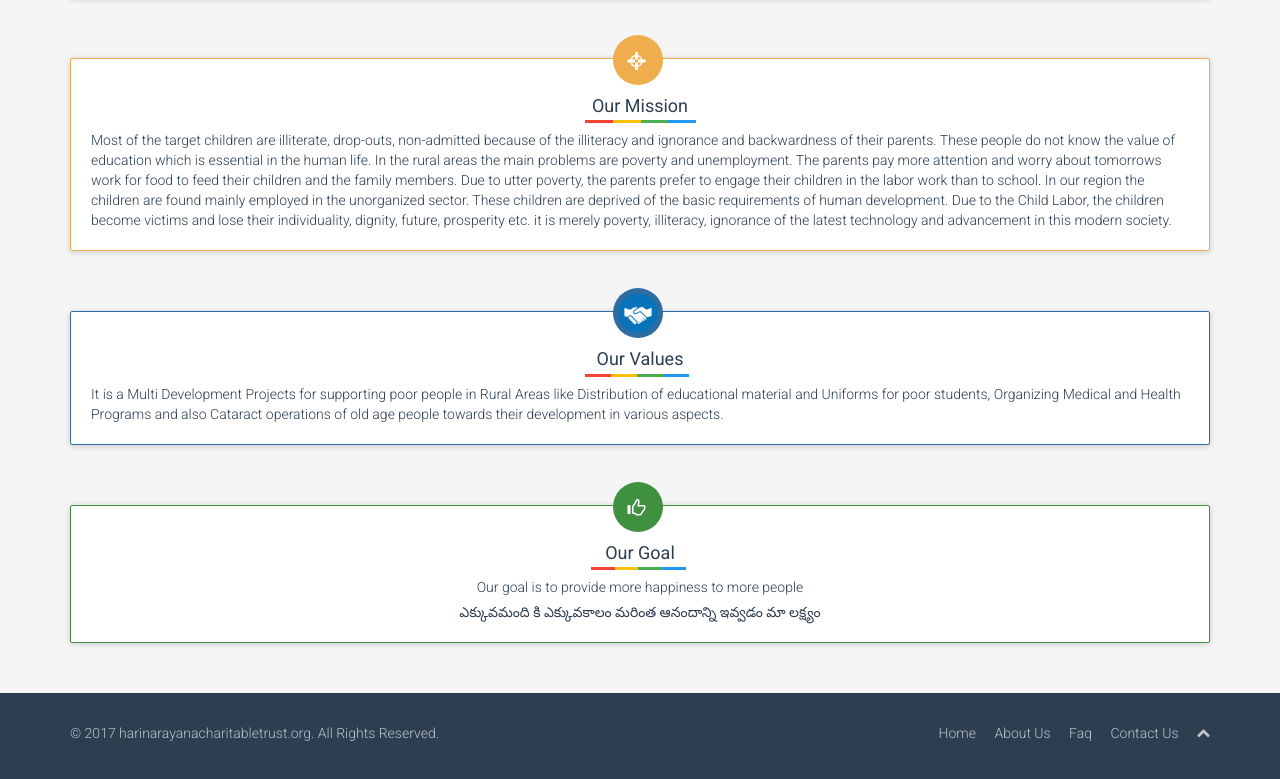
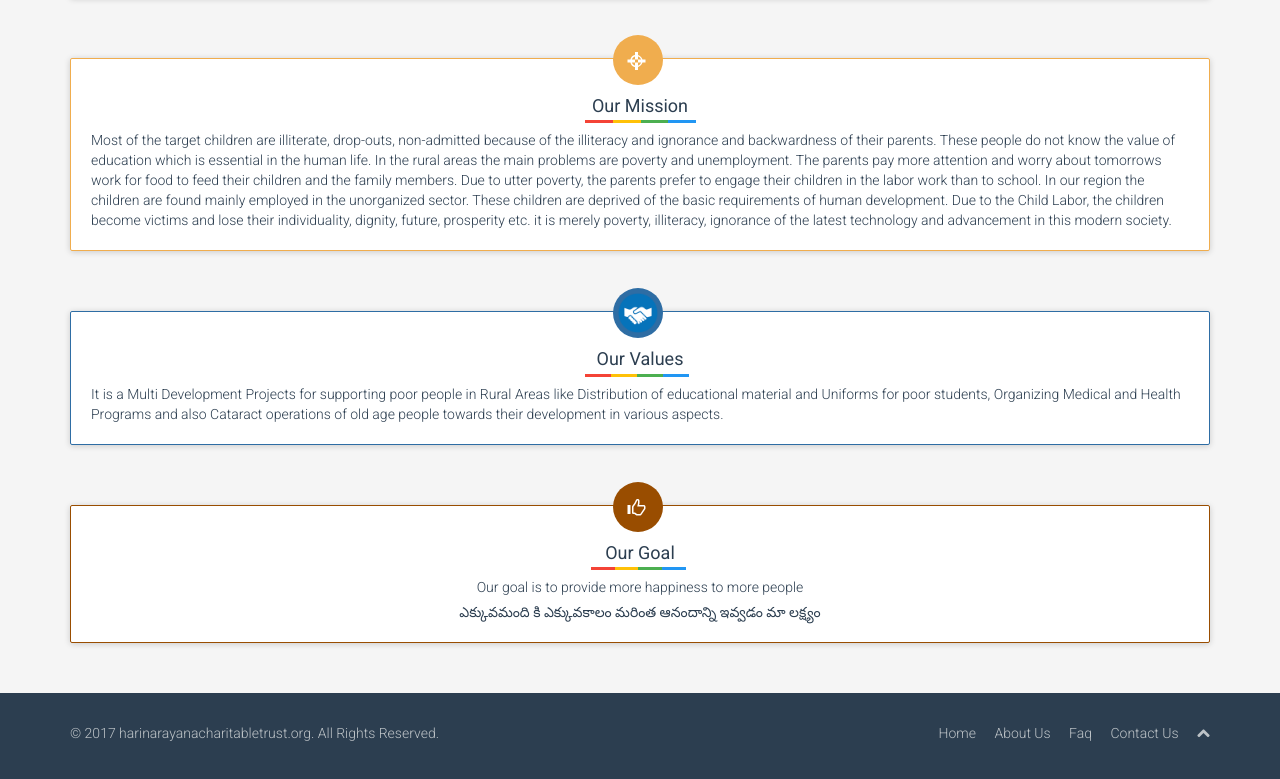
Before and after one commit to hnctrust/hnctrust.github.io, a plain HTML site: page index.html in a window 1280 px wide. Shown: the part 995-1774 px from the top of the page. Drawn offline with Linux system fonts and the light colour scheme.

Commit message:
Changed color for quote

```diff
--- a/index.html
+++ b/index.html
@@ -230,9 +230,9 @@
         <p>&nbsp;</p>
           <p>&nbsp;</p>
 
-      <div class="timeline-panel" style="background:#fff;border: 0.5px solid #3f903f">
+      <div class="timeline-panel" style="background:#fff;border: 0.5px solid #994d00">
         <div class="timeline-heading">
-          <div class="circle" style="background-color:#3f903f;margin-left:47.5%;margin-top:-4%">
+          <div class="circle" style="background-color:#994d00;margin-left:47.5%;margin-top:-4%">
             <i class="glyphicon glyphicon-thumbs-up" style="color:#FFF;padding:30%;font-size:large"></i>
           </div>
           <h4 class="timeline-title" style="text-align:center;margin-top:1%;">Our Goal</h4>
```
